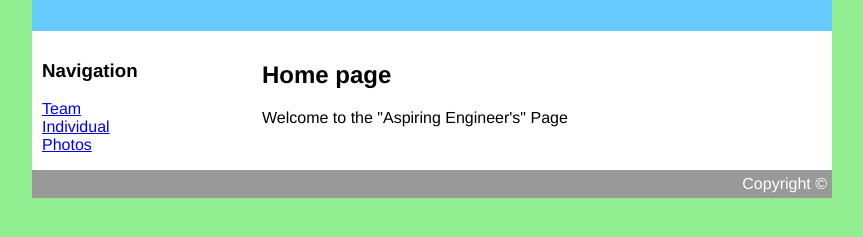
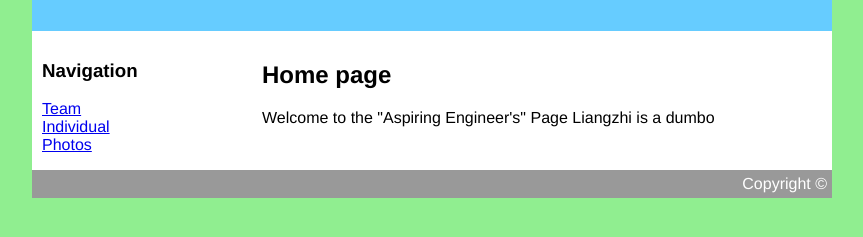
Before and after one commit to liang-zhi/EATRY, a plain HTML site: page index.html in a window 1280 px wide. Shown: the part 77-314 px from the top of the page, without its empty margins (208-1071 px from the left). Drawn offline with Linux system fonts and the light colour scheme.

Commit message:
Added Liangzhi is a dumbo

```diff
--- a/index.html
+++ b/index.html
@@ -19,7 +19,7 @@
                        <div id="main">
                          <ul>
                          <h2>Home page</h2>
-                         <p>Welcome to the "Aspiring Engineer's" Page</p>
+                         <p>Welcome to the "Aspiring Engineer's" Page Liangzhi is a dumbo</p>
                        </div>
                    </div>
                    <div id="footer">
```
